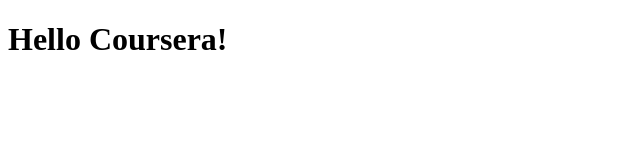
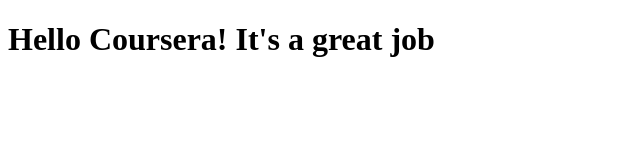
Before and after one commit to Arqamsidd24/Coursera-test, a plain HTML site: page site/index.html in a window 1280 px wide. Shown: the whole page, without its empty margins (0-640 px from the left). Drawn offline with Linux system fonts and the light colour scheme.

Commit message:
Small addition

```diff
--- a/site/index.html
+++ b/site/index.html
@@ -4,6 +4,6 @@
 	<title>Hello Coursera!</title>
 </head>
 <body>
-<h1>Hello Coursera!</h1>
+<h1>Hello Coursera! It's a great job</h1>
 </body>
 </html>
```
